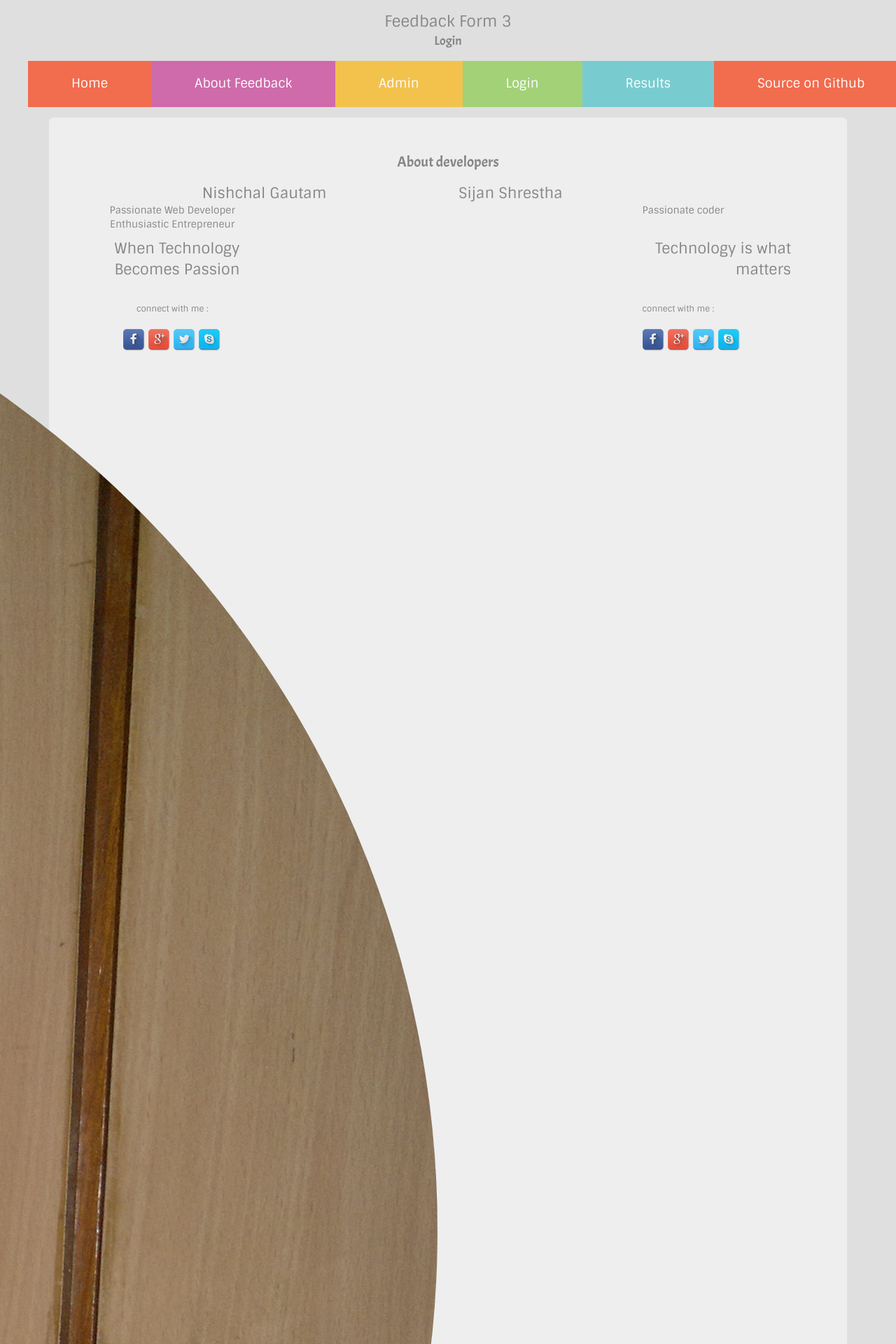
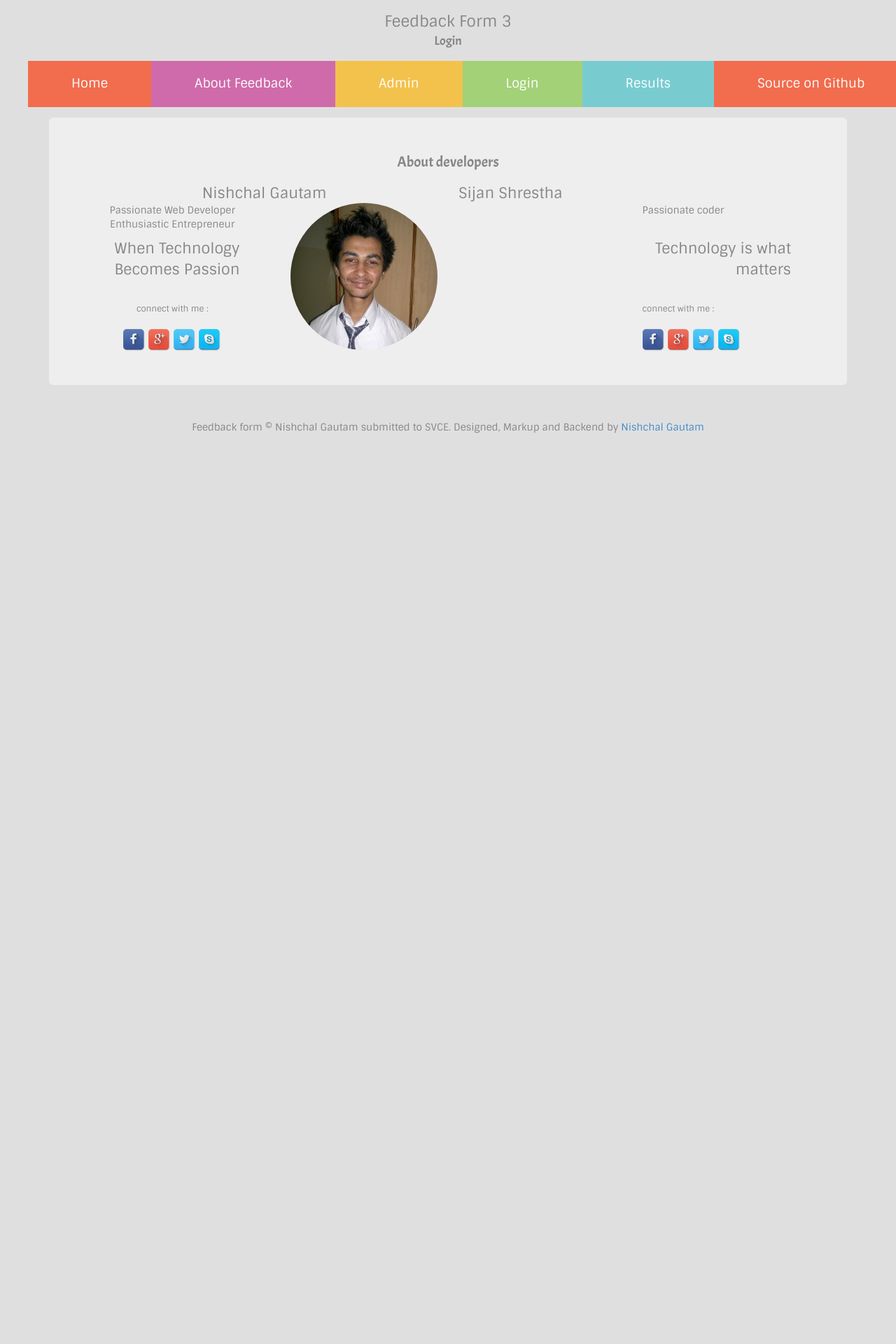
Before and after one commit to akhilkanna/studentfeedback, a PHP site: page /about.php in a window 1280 px wide. Shown: the top 1920 px of the page at 70% size. After the commit the page ends 619 px from the top, so only its background shows below. Run offline with PHP 8.4, Linux system fonts and the light colour scheme.

Commit message:
fixed image height and width

```diff
--- a/about.php
+++ b/about.php
@@ -21,7 +21,7 @@
 									    <a href="https://www.twitter.com/nishchal_619 " target="_blank"><img class="social" src="img/twitter.ico" alt=""></a>
 									    <a href="skype:nishchal.gautam?call" target="_blank"><img class="social" src="img/skype.ico" alt=""></a>
 									</div>
-									<div class="col-sm-6"><img class="img-circle pull-right" style="width:210;height:210" src="img/nishchal.jpg"></div>
+									<div class="col-sm-6"><img class="img-circle pull-right" style="width:210px;height:210px" src="img/nishchal.jpg"></div>
 								</div>
 							</div>
 						</div>
```
